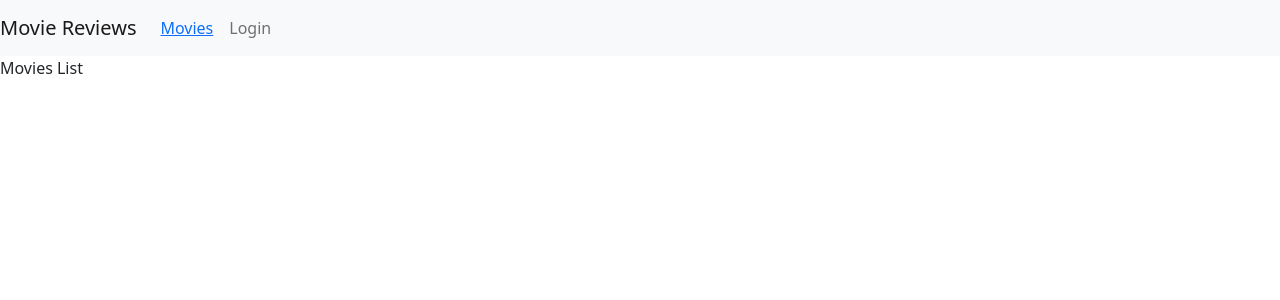
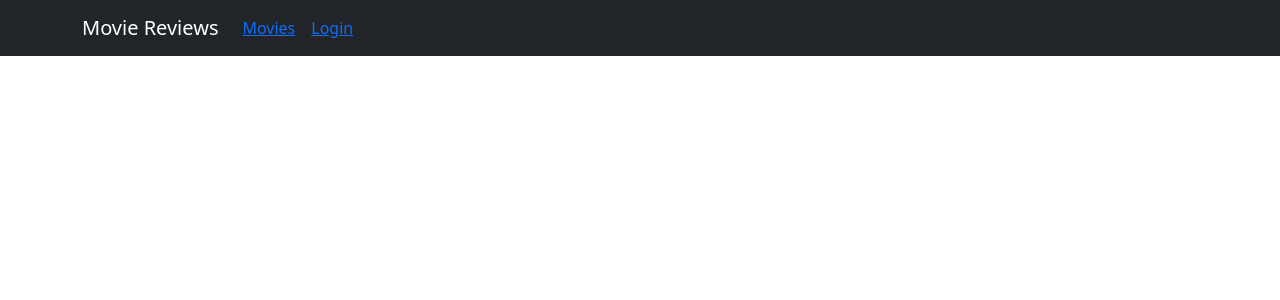
Before and after one commit to JDixon1995/JDixon1995-MovieReviewAppFrontEnd, a React (Create React App) app: page / in a window 1280 px wide. Shown: the top 300 px of the page. Built offline with nearby package versions, Linux system fonts and the light colour scheme.

Commit message:
implemented service class for connecting to back-end.

```diff
--- a/package.json
+++ b/package.json
@@ -6,6 +6,7 @@
     "@testing-library/jest-dom": "^5.16.1",
     "@testing-library/react": "^12.1.2",
     "@testing-library/user-event": "^13.5.0",
+    "axios": "^0.25.0",
     "bootstrap": "^5.1.3",
     "react": "^17.0.2",
     "react-bootstrap": "^2.1.1",
--- a/src/App.js
+++ b/src/App.js
@@ -5,6 +5,7 @@ import 'bootstrap/dist/css/bootstrap.min.css'
 
 import Nav from 'react-bootstrap/Nav'
 import Navbar from 'react-bootstrap/Navbar'
+import Container from 'react-bootstrap/Container'
 
 import AddReview from './components/add-review'
 import MoviesList from './components/movies-list'
@@ -26,23 +27,25 @@ function App() {
   return (
 
     <div className="App">
-      <Navbar bg="light" expand="lg">
-    <Navbar.Brand href="#home">Movie Reviews</Navbar.Brand>
-    <Navbar.Toggle aria-controls="basic-navbar-nav" />
-    <Navbar.Collapse id="basic-navbar-nav">
+    <Navbar bg="dark" variant="dark">
+    <Container>
+    <Navbar.Brand href="/">Movie Reviews</Navbar.Brand>
     <Nav className="me-auto">
     <Nav.Link>
         <Link to={"/movies"}>Movies</Link>
     </Nav.Link>
+    <Nav.Link>
           { user ? (
-          <button onClick={logout}>Logout User</button>
-        ) : (<Nav.Link to={'./login'}>Login</Nav.Link>)}
+          <Link onClick={logout()} to={"/"}>Logout</Link>) :
+          (<Link to={'/login'}>Login</Link>)}
+      </Nav.Link>
     </Nav>
-    </Navbar.Collapse>
+    </Container>
   </Navbar>
 
+
 <Routes>
-  <Route path="/" element={<MoviesList /> } />
+  <Route path="/movies" element={<MoviesList /> } />
   <Route path="/movies/:id/review" element = {<AddReview />} />
   <Route path="/movies/:id" element={<Movie />} />
   <Route path="/login" element={<Login />} />
--- a/src/index.js
+++ b/src/index.js
@@ -2,6 +2,7 @@ import React from 'react';
 import ReactDOM from 'react-dom';
 import './index.css';
 import App from './App';
+import 'bootstrap/dist/css/bootstrap.css';
 import { BrowserRouter, Routes, Route } from 'react-router-dom'
 
 ReactDOM.render(
```
Also changed, not shown: src/services/movies.js (added, +38 -0 lines), 1 other file (tests, documents, lock files or other folders). Lines whose indentation alone changed are shown as unchanged.
